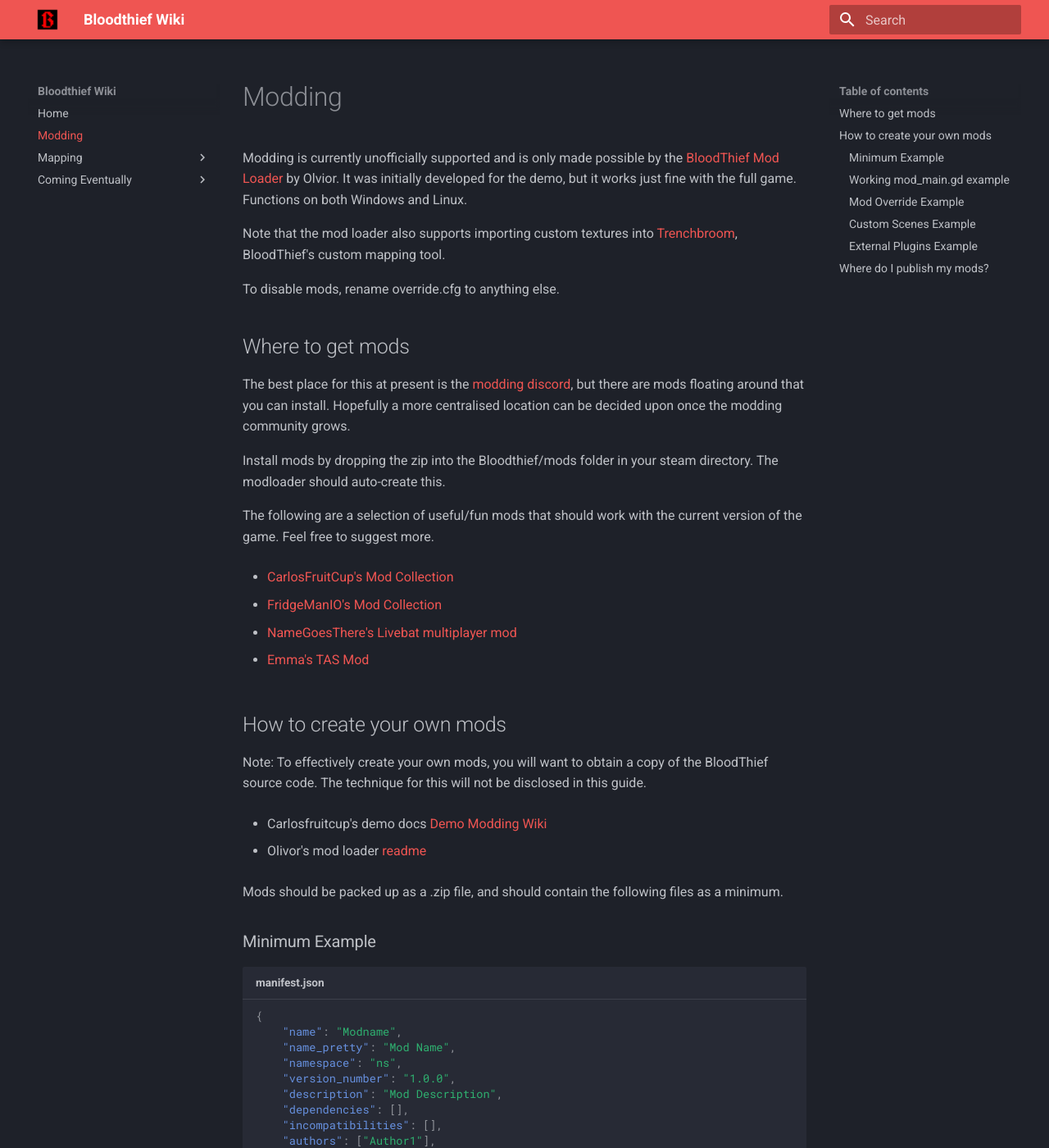
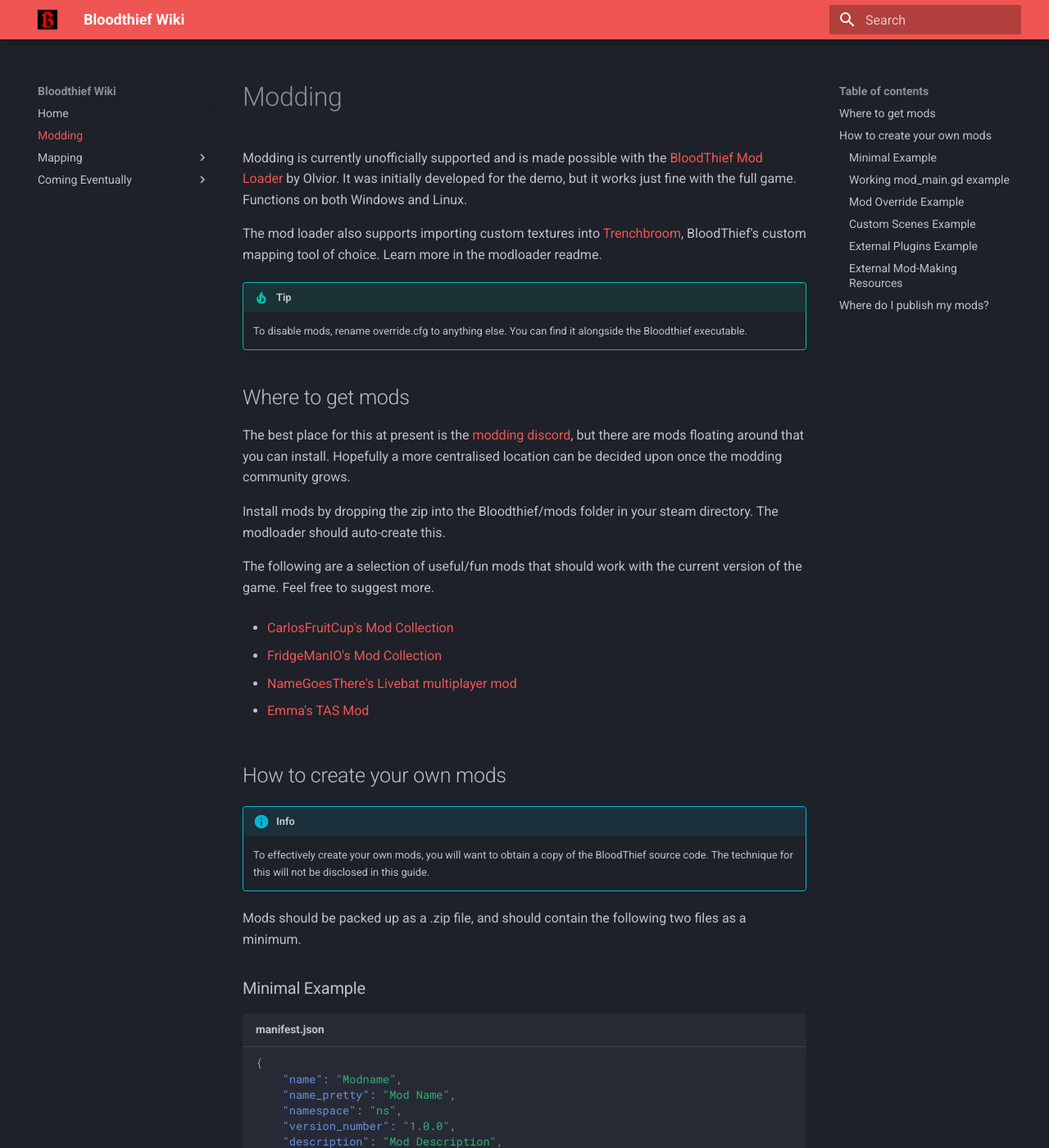
Before and after one commit to FridgeManIO/BloodthiefWiki, an MkDocs documentation site: the page built from docs/modding.md, in a window 1280 px wide and 1400 px high. Shown: the whole window at 82% size. Built offline with MkDocs 1.6.1 and Material for MkDocs 9.7.7, drawn with Linux system fonts in a browser that asks for light colours; some of the changed text lies outside the part shown.

Commit message:
Added new content and formatting

````diff
--- a/docs/modding.md
+++ b/docs/modding.md
@@ -1,10 +1,11 @@
 # Modding
 
-Modding is currently unofficially supported and is only made possible by the [BloodThief Mod Loader](https://github.com/olvior/bloodthief-mod-loader) by Olvior. It was initially developed for the demo, but it works just fine with the full game. Functions on both Windows and Linux.
+Modding is currently unofficially supported and is made possible with the [BloodThief Mod Loader](https://github.com/olvior/bloodthief-mod-loader) by Olvior. It was initially developed for the demo, but it works just fine with the full game. Functions on both Windows and Linux.
 
-Note that the mod loader also supports importing custom textures into [Trenchbroom](https://trenchbroom.github.io/), BloodThief's custom mapping tool.
+The mod loader also supports importing custom textures into [Trenchbroom](https://trenchbroom.github.io/), BloodThief's custom mapping tool of choice. Learn more in the modloader readme.
 
-To disable mods, rename override.cfg to anything else.
+!!!tip
+    To disable mods, rename override.cfg to anything else. You can find it alongside the Bloodthief executable.
 
 ## Where to get mods
 
@@ -24,15 +25,12 @@
 
 ## How to create your own mods
 
-Note: To effectively create your own mods, you will want to obtain a copy of the BloodThief source code. The technique for this will not be disclosed in this guide.
+!!!info
+    To effectively create your own mods, you will want to obtain a copy of the BloodThief source code. The technique for this will not be disclosed in this guide.
 
-* Carlosfruitcup's demo docs [Demo Modding Wiki](https://github.com/carlosfruitcup/bloodthief-modding-docs/wiki)
+Mods should be packed up as a .zip file, and should contain the following two files as a minimum.
 
-* Olivor's mod loader [readme](https://github.com/olvior/bloodthief-mod-loader?tab=readme-ov-file#how-to-create-a-mod)
-
-Mods should be packed up as a .zip file, and should contain the following files as a minimum.
-
-### Minimum Example
+### Minimal Example
 
 ``` json title="manifest.json"
 {
@@ -92,7 +90,7 @@
 func can_dash(player: Player):
     return player.blood_amount >= 0.3 and _can_dash and not _dash_on_cooldown and !player.is_on_floor() and player.on_ground_ray.get_collider() == null
 ```
-Pre-nerf, the scythe (life harvester) did not have a blood cost denoted by `player.blood_amount >= 0.3`. In this case, one solution to revert this nerf would be to overwrite this function like so:
+Pre-nerf, the scythe (life harvester) did not have the blood cost shown as `player.blood_amount >= 0.3`. In this case, one solution to revert this nerf would be to overwrite this function like so:
 ```gd title="scythe_interaction_behaviour_override.gd"
 extends "res://scripts/components/scythe_interaction_behavior.gd"
 
@@ -100,7 +98,9 @@
     return _can_dash and not _dash_on_cooldown and !player.is_on_floor() and player.on_ground_ray.get_collider() == null
 ```
 
-The `extends` path denotes the location of the script in the BloodThief source code to be overwritten. Only this function will be changed.
+By overwriting this script in this way, we completely remove the player blood check, leaving everything else in the function intact.
+
+The `extends` path denotes the location of the script in the BloodThief source code to be overwritten. Only this function will be changed, leaving the rest of the file intact.
 
 To actually overwrite this function, some extra code is required in main.gd
 ```gd title="main.gd"
@@ -112,12 +112,23 @@
 	scythe_interaction_behaviour_override.take_over_path("res://scripts/components/scythe_interaction_behavior.gd")
 ```
 
+!!!warning
+    Only change what you need, and try your best not to lazily include whole files in your overrides. This keeps file sizes small and shouldn't attract copyright infringement fairies.
+
 ### Custom Scenes Example
 * Under construction
 
 ### External Plugins Example
 * Under construction
 
+The best way to learn is to inspect the mods of others and to dive into your own projects. If you have any questions, just pop into the Bloodthief modding server.
+
+### External Mod-Making Resources
+
+* Olivor's mod loader [readme](https://github.com/olvior/bloodthief-mod-loader?tab=readme-ov-file#how-to-create-a-mod)
+
+* Carlosfruitcup's demo docs [Demo Modding Wiki](https://github.com/carlosfruitcup/bloodthief-modding-docs/wiki)
+
 ## Where do I publish my mods?
 
 The current default place is the [modding discord](https://discord.gg/hpAKq35FJf) in the mods channel, but this is subject to change.
````
Also changed, not shown: docs/index.md (+3 -0 lines).
